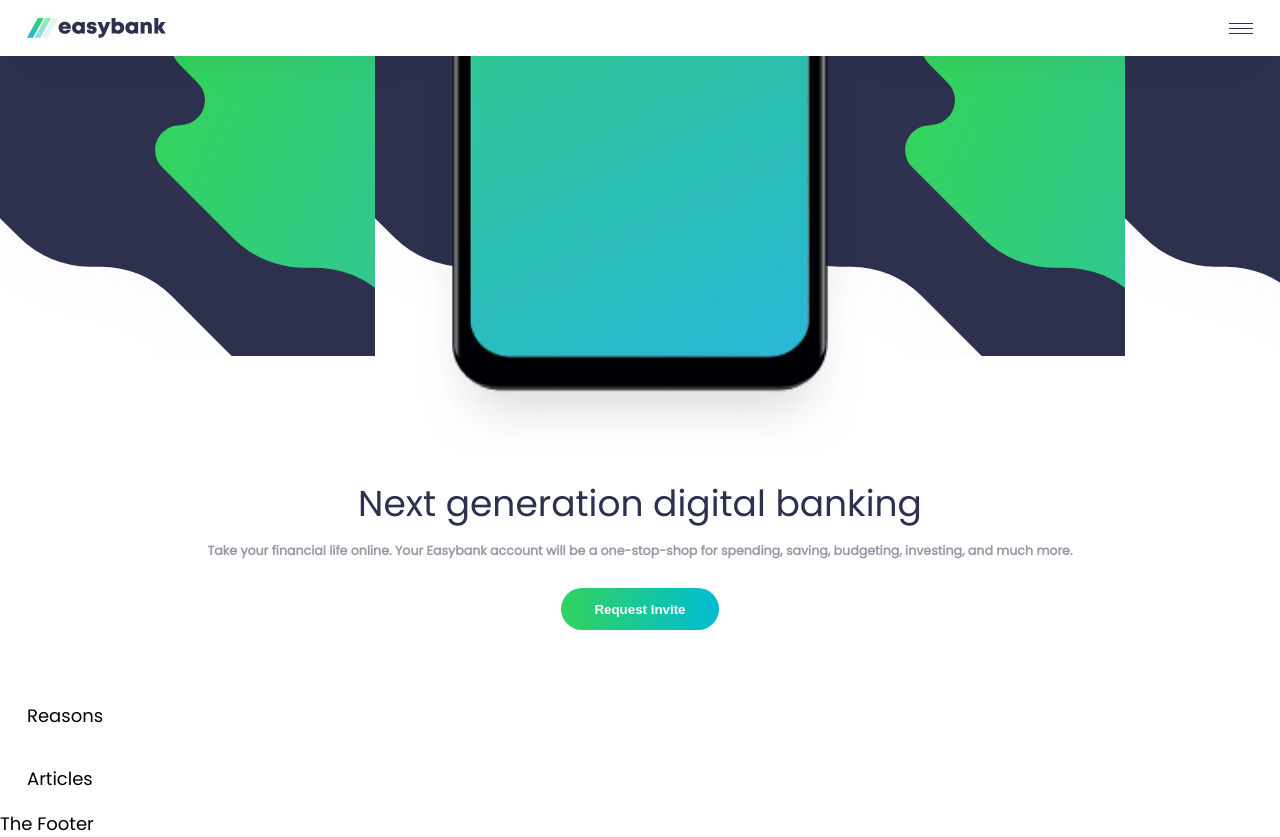
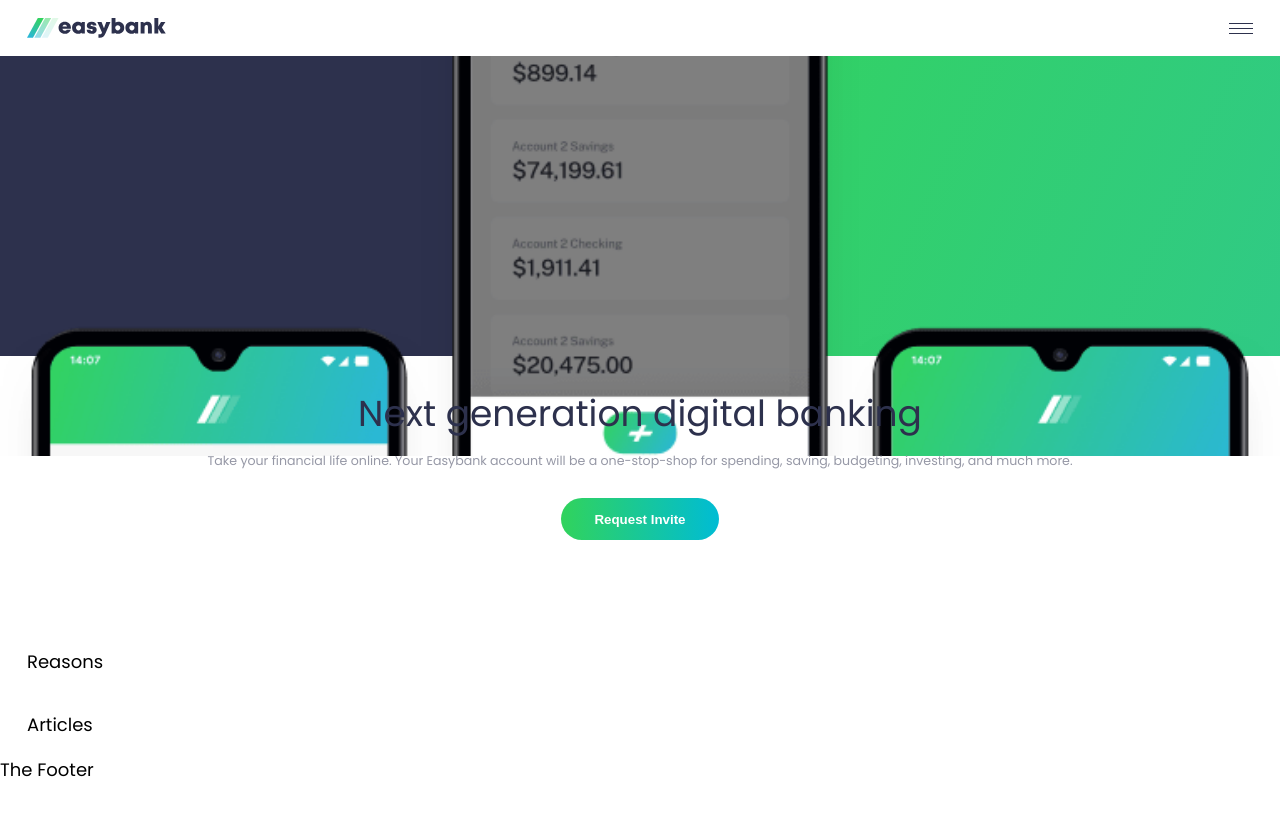
Before and after one commit to skin93/easybank-landing-page, a React (Vite) app: page / in a window 1280 px wide. After the commit the page ends 800 px from the top, so only its background shows below. Built offline with nearby package versions, Linux system fonts and the light colour scheme.

Commit message:
Fix hero background styles

```diff
--- a/src/containers/Hero/Hero.css
+++ b/src/containers/Hero/Hero.css
@@ -1,12 +1,15 @@
 .hero {
   background-color: var(--color-very-light-grey);
   position: relative;
-  padding-bottom: 2em;
+  padding-bottom: 4em;
 }
 
 .hero__img-wrapper {
   padding: 0;
-  background: url("/src/assets/images/bg-intro-mobile.svg");
+  background-image: url("/src/assets/images/bg-intro-mobile.svg");
+  background-repeat: no-repeat;
+  background-size: cover;
+  background-position: 0 -50px;
   width: 100%;
   height: 300px;
 }
@@ -15,12 +18,12 @@
   width: 100%;
   height: 400px;
   object-fit: cover;
-  object-position: bottom;
+  object-position: 0 -135px;
   z-index: 2;
 }
 
 .hero__content {
-  margin-top: 6em;
+  margin-top: 1em;
   text-align: center;
 }
 
@@ -35,6 +38,6 @@
   font-size: 0.7em;
   margin-block: 1em 2em;
   color: var(--color-grayish-blue);
-  font-weight: var(--fw-700);
+  font-weight: var(--fw-400);
   line-height: 2em;
 }
```
